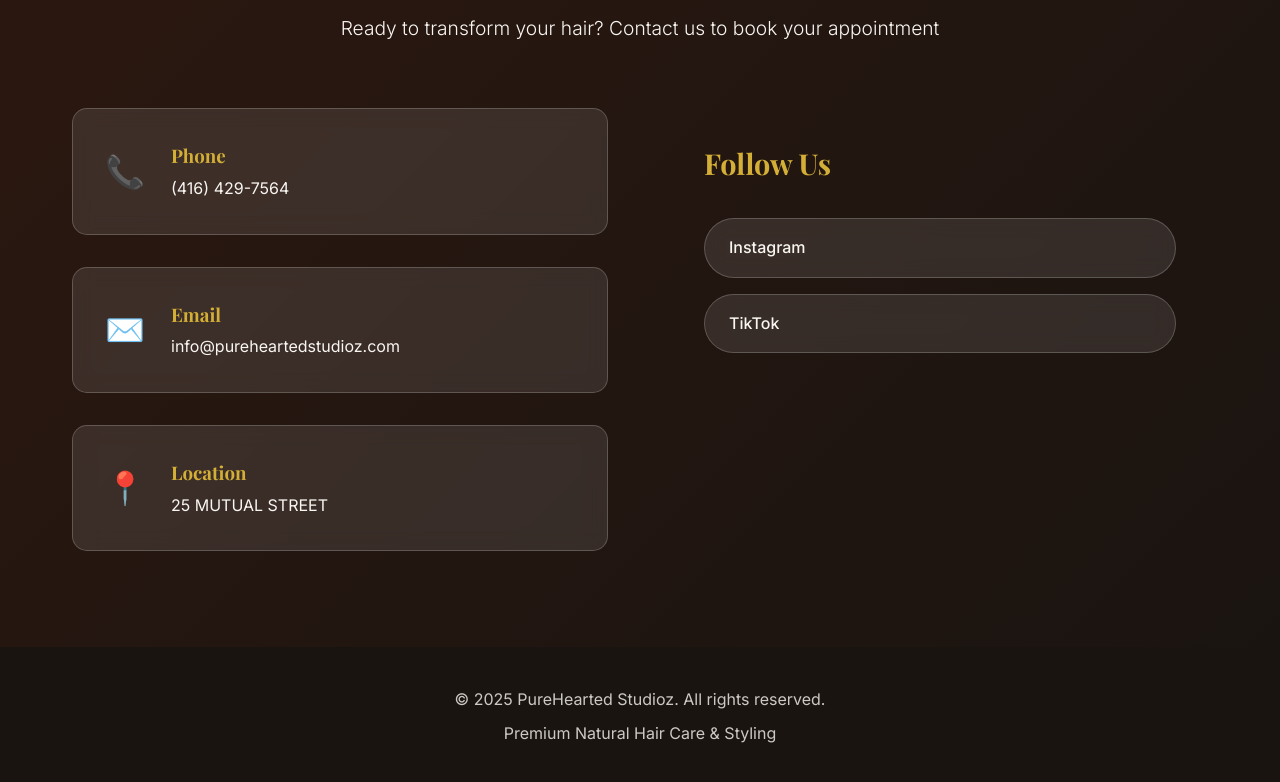
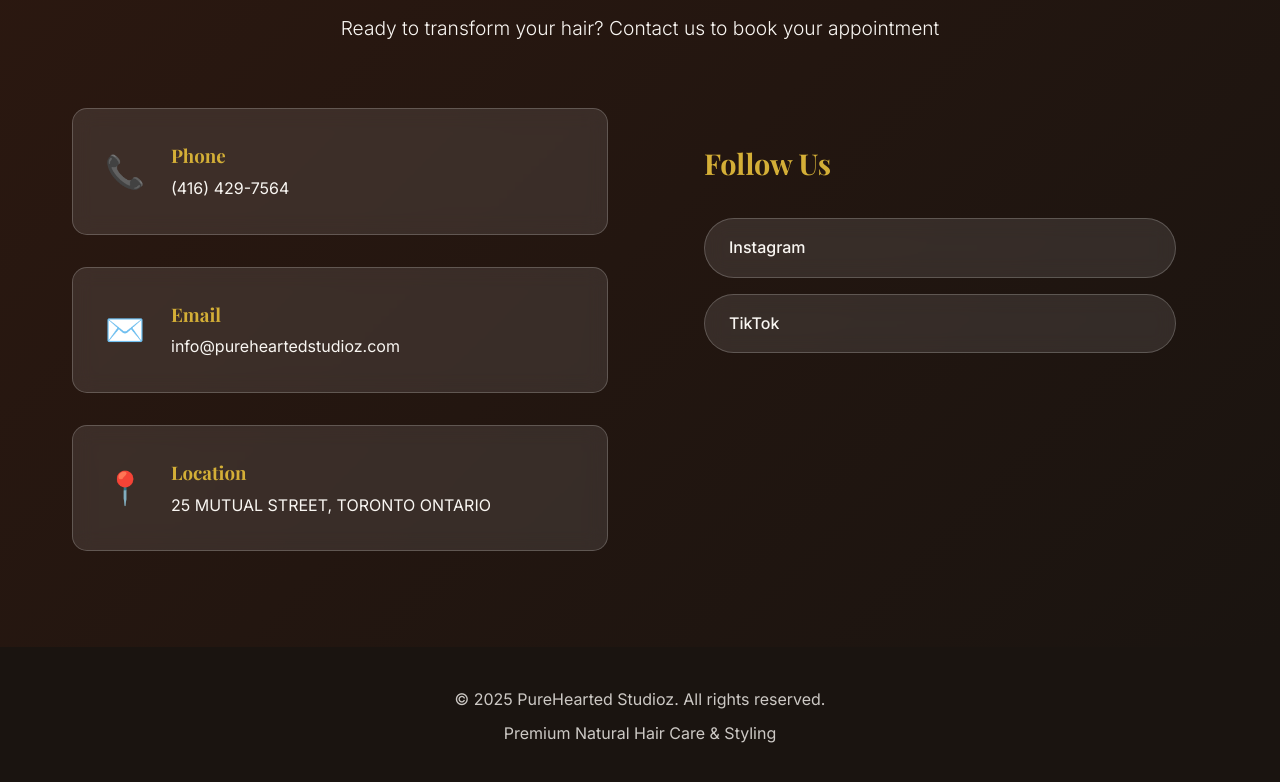
Before and after one commit to TOSINIRL/IRLMEDIA, a website: page index.html in a window 1280 px wide. Shown: the part 5858-6640 px from the top of the page. Drawn offline with nearby package versions, Linux system fonts and the light colour scheme.

Commit message:
Add Toronto Ontario to location

```diff
--- a/index.html
+++ b/index.html
@@ -402,7 +402,7 @@
                         <div class="contact-icon">📍</div>
                         <div class="contact-details">
                             <h3>Location</h3>
-                            <p>25 MUTUAL STREET</p>
+                            <p>25 MUTUAL STREET, TORONTO ONTARIO</p>
                         </div>
                     </div>
                 </div>
```
